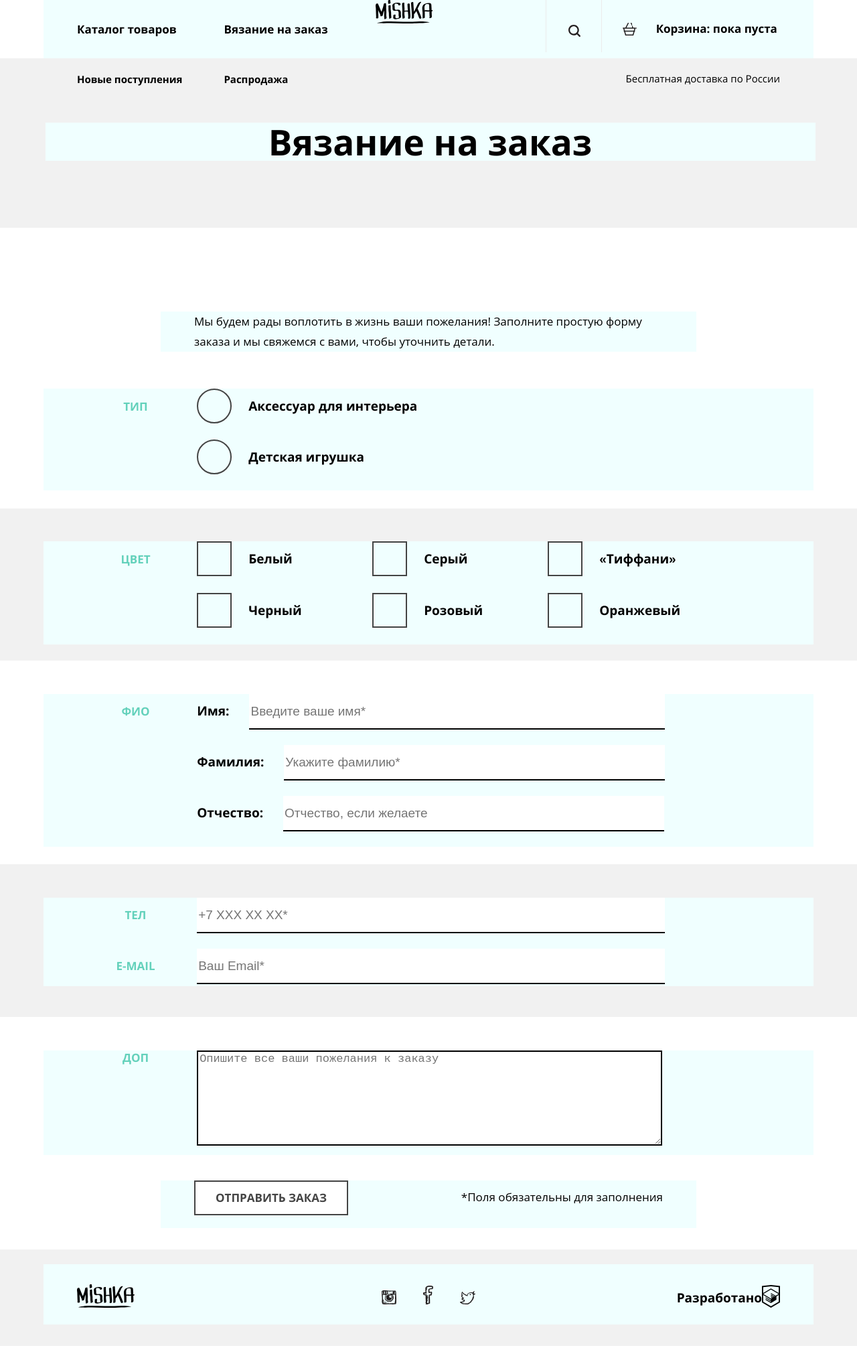
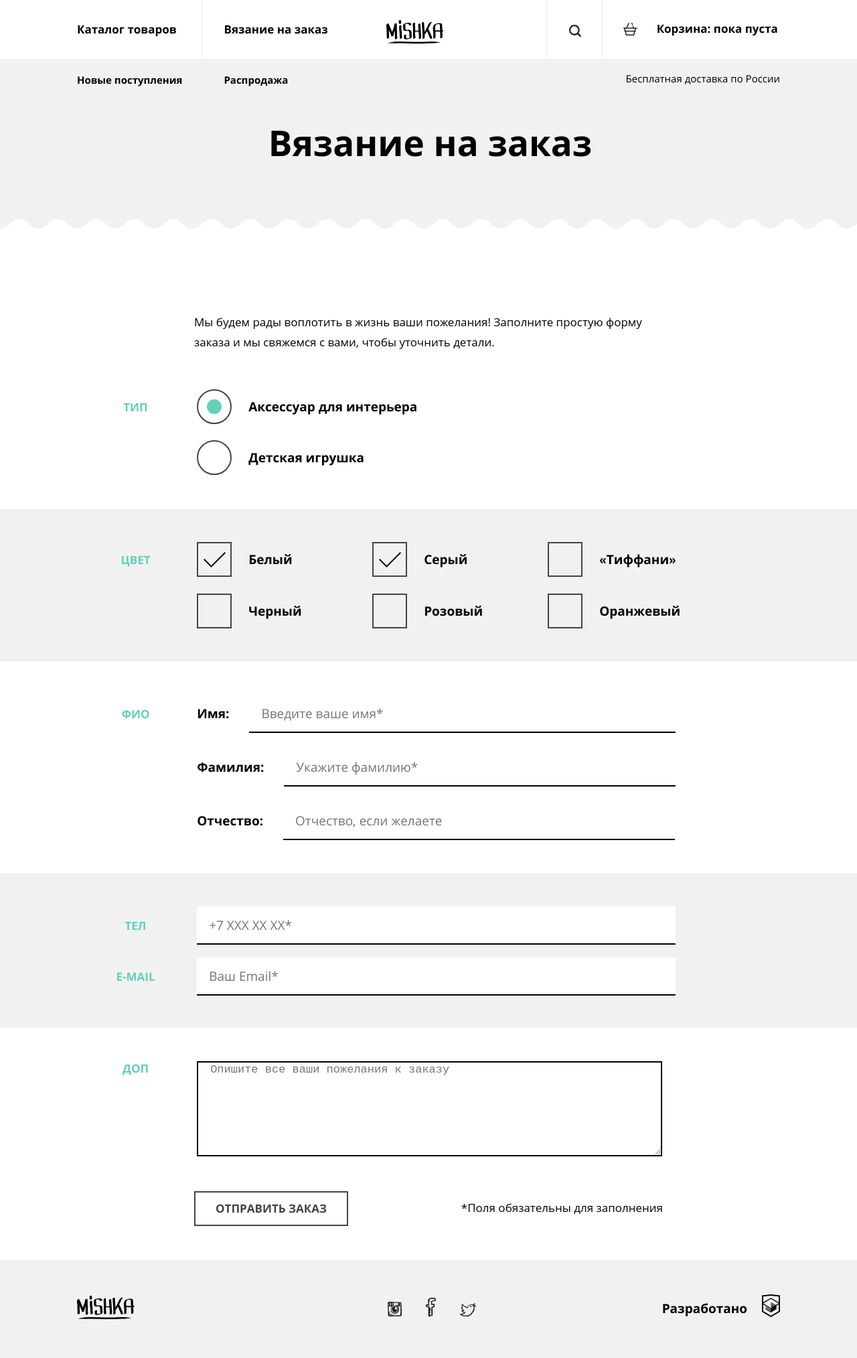
Before and after one commit to vlad3k/25008-mishka, a website: page form.html in a window 1280 px wide. Shown: the whole page at 67% size. Drawn offline with nearby package versions, Linux system fonts and the light colour scheme; files that its build step writes are made by us from their sources; files whose address does not match are found by name.

Commit message:
Кликабельность радио и чекбоксов

```diff
--- a/sass/blocks/about-us.scss
+++ b/sass/blocks/about-us.scss
@@ -33,7 +33,7 @@
       left: 8px;
       width: 32px;
       height: 38px;
-      background: url(../../img/icon-feature-1.svg) no-repeat;;
+      background: url(../img/icon-feature-1.svg) no-repeat;;
     }
   }
 
@@ -46,7 +46,7 @@
       left: 0;
       width: 47px;
       height: 28px;
-      background: url(../../img/icon-feature-3.svg) no-repeat;;
+      background: url(../img/icon-feature-3.svg) no-repeat;;
     }
   }
 
@@ -59,7 +59,7 @@
       left: 8px;
       width: 34px;
       height: 28px;
-      background: url(../../img/icon-feature-5.svg) no-repeat;;
+      background: url(../img/icon-feature-5.svg) no-repeat;;
     }
   }
 
@@ -72,7 +72,7 @@
       left: 3px;
       width: 35px;
       height: 35px;
-      background: url(../../img/icon-feature-2.svg) no-repeat;;
+      background: url(../img/icon-feature-2.svg) no-repeat;;
     }
   }
 
@@ -85,7 +85,7 @@
       left: -6px;
       width: 55px;
       height: 24px;
-      background: url(../../img/icon-feature-4.svg) no-repeat;;
+      background: url(../img/icon-feature-4.svg) no-repeat;;
     }
   }
 
@@ -98,7 +98,7 @@
       left: 3px;
       width: 33px;
       height: 33px;
-      background: url(../../img/icon-feature-6.svg) no-repeat;;
+      background: url(../img/icon-feature-6.svg) no-repeat;;
     }
   }
 }
--- a/sass/blocks/categories-nav.scss
+++ b/sass/blocks/categories-nav.scss
@@ -66,8 +66,20 @@
 @media screen and (min-width: 768px) {
 
   .categories-nav {
-    margin-top: -133px;
+    position: relative;
+    margin-top: -115px;
     margin-bottom: 2px;
+    &::after {
+      z-index: 10;
+      position: absolute;
+      content: "";
+      left: 16px;
+      bottom: -12px;
+      width: 100%;
+      height: 23px;
+      background-image: url(../img/bg-zigzag-fill.svg);
+      background-size: auto 23px;
+    }
 
     &__container {
       width: 668px;
@@ -113,7 +125,12 @@
 @media screen and (min-width: 1150px) {
 
   .categories-nav {
-    margin-top: -102px;
+    margin-top: -115px;
+    &::after {
+      bottom: -8px;
+      left: 0;
+      background-size: auto;
+    }
 
     &__container {
       width: 1050px;
--- a/sass/blocks/contacts.scss
+++ b/sass/blocks/contacts.scss
@@ -1,7 +1,5 @@
 .contacts {
   padding-top: 45px;
-  padding-left: 30px;
-  padding-right: 30px;
   padding-bottom: 40px;
 
   &__title {
--- a/sass/blocks/container.scss
+++ b/sass/blocks/container.scss
@@ -10,7 +10,6 @@
     padding-left: 50px;
     padding-right: 50px;
     width: 668px;
-    background: azure;
   }
 }
 
@@ -18,6 +17,5 @@
 
   .container {
     width: 1050px;
-    background-color: azure
   }
 }
--- a/sass/blocks/knitting-order-list.scss
+++ b/sass/blocks/knitting-order-list.scss
@@ -22,6 +22,20 @@
   }
   &__label--type {
     position: relative;
+    cursor: pointer;
+    span {
+      &::after {
+        position: absolute;
+        content: "";
+        display: none;
+        width: 16px;
+        height: 16px;
+        left: 13px;
+        top: 13px;
+        background-color: $color-light-green;
+        border-radius: 50%;
+      }
+    }
     &::before {
       position: absolute;
       content: "";
@@ -33,8 +47,25 @@
       border-radius: 50%;
     }
   }
+
   &__label--color {
     position: relative;
+    cursor: pointer;
+    span {
+      &::after {
+        position: absolute;
+        content: "";
+        top: 10px;
+        left: 10px;
+        display: none;
+        width: 37px;
+        height: 37px;
+        background-color: transparent;
+        background-image: url(../img/icon-tick.svg);
+        background-size: calc(70%);
+        background-repeat: no-repeat;
+      }
+    }
     &::before {
       position: absolute;
       content: "";
@@ -45,6 +76,9 @@
       border: 2px solid $color-light-text;
     }
   }
+
+
+
   &__item--color {
     margin-bottom: 21px;
   }
@@ -101,9 +135,24 @@
     &__item--type {
       margin-bottom: 24px;
     }
+    &__label--type {
+      span::after {
+        top: 15px;
+        left: 15px;
+        width: 22px;
+        height: 22px;
+      }
+    }
     &__label--color::before {
       width: 48px;
       height: 48px;
+    }
+    &__label--color {
+      span::after {
+        top: 15px;
+        left: 10px;
+        background-size: auto;
+      }
     }
     &__item--color {
       margin-bottom: 25px;
@@ -131,6 +180,8 @@
     &__text {
       padding-top: 15px;
       padding-bottom: 14px;
+      padding-left: 18px;
+      font-family: "OpenSans", "Helvetica", "Arial", sans-serif;
       font-size: 19px;
       line-height: 18px;
     }
@@ -148,6 +199,7 @@
       width: 490px;
     }
     &__textarea {
+      padding-left: 18px;
       width: 490px;
     }
   }
@@ -171,3 +223,19 @@
     }
   }
 }
+
+
+//Активация радио и чекбоксов
+#accessories:checked   + span::after,
+#toy:checked           + span::after {
+  display: block;
+}
+
+#color-white:checked   + span::after,
+#color-gray:checked    + span::after,
+#color-tiffany:checked + span::after,
+#color-black:checked   + span::after,
+#color-pink:checked    + span::after,
+#color-orange:checked  + span::after {
+  display: block;
+}
--- a/sass/blocks/knitting-order.scss
+++ b/sass/blocks/knitting-order.scss
@@ -162,6 +162,5 @@
         width: 700px;
       }
     }
-
   }
 }
--- a/sass/blocks/main-header.scss
+++ b/sass/blocks/main-header.scss
@@ -3,7 +3,7 @@
   padding-bottom: 122px;
   text-align: center;
   background: url(../img/hero-mobile@1x.jpg) no-repeat;
-  background-position: center -18px;
+  background-position: center 0;
   background-size: cover;
   box-sizing: border-box;
 
@@ -20,9 +20,9 @@
   .main-header {
     z-index: 0;
     position: relative;
-    margin-top: -75px;
+    margin-top: -83px;
     padding-top: 153px;
-    height: 760px;
+    height: 742px;
     border-top: 1px solid $color-gray;
     background-size: cover;
 
@@ -38,8 +38,7 @@
 @media screen and (min-width: 1150px) {
 
   .main-header {
-    height: 730px;
-
+    height: 743px;
 
     &__title {
       padding-left: 200px;
--- a/sass/blocks/page-footer.scss
+++ b/sass/blocks/page-footer.scss
@@ -1,7 +1,5 @@
 .page-footer {
   padding-top: 22px;
-  padding-left: 30px;
-  padding-right: 30px;
   background: $color-bg-gray;
   &__social {
     display: flex;
@@ -12,13 +10,11 @@
     padding-bottom: 25px;
     border-bottom: 1px solid #e5e5e5;
   }
-  &__social-link {
-    padding-right: 36px;
-  }
+
   &__copyright {
     display: flex;
     justify-content: space-around;
-    padding-top: 21px;
+    padding-top: 18px;
     padding-bottom: 20px;
   }
   &__text {
@@ -32,33 +28,52 @@
   &__logo {
     display: none;
   }
+  &__social-link {
+    margin-right: 36px;
+  }
+  &__link {
+    padding-right: 22px;
+  }
 }
 
 @media screen and (min-width: 768px) {
   .page-footer {
+    padding-top: 33px;
     padding-bottom: 32px;
     &__container {
       display: flex;
       justify-content: space-between;
-      align-items: flex-end;
-      padding-top: 10px;
     }
     &__social {
-      flex: 3.2;
+      flex-grow: 0.5;
       margin-left: 0;
+      padding-top: 23px;
       border: none;
     }
     &__social-link {
-      margin-right: 4px;
+      margin-right: 36px;
     }
-    &__link {}
     &__logo {
+      flex-grow: 1;
       display: block;
       align-self: center;
-      flex: 1;
     }
     &__copyrigth {
-      flex: 1;
+      flex-grow: 1;
+    }
+    &__link {
+      padding-right: 0;
+      padding-left: 22px;
     }
   }
 }
+
+@media screen and (min-width: 1150px) {
+
+  .page-footer {
+
+    &__social {
+      flex-grow: 3;
+    }
+  }
+}
--- a/sass/blocks/page-nav.scss
+++ b/sass/blocks/page-nav.scss
@@ -99,7 +99,7 @@
       display: flex;
       .page-nav__link {
         margin-right: 37px;
-        padding-top: 27px;
+        padding-top: 20px;
         font-size: 15px;
         line-height: 24px;
       }
@@ -121,9 +121,9 @@
       border-top: none;
     }
     &__link--search {
-      margin-right: 81px;
       padding-top: 28px;
       min-width: 84px;
+      height: 87px;
       font-size: 0;
       border-left: 1px solid $color-gray;
       border-right: 1px solid $color-gray;
@@ -143,6 +143,7 @@
     }
     &__link--basket {
       padding-top: 31px;
+      padding-left: 81px;
       span {
         position: relative;
         &::after {
@@ -157,7 +158,7 @@
       }
     }
     &__link--delivery {
-      padding-top: 22px;
+      padding-top: 13px;
       font-family: "OpenSans", "Helvetica", "Arial", sans-serif;
       font-weight: normal;
       font-size: 15px;
@@ -171,19 +172,32 @@
     &__logo {
       order: 1;
       padding: 0;
-      min-width: 244px;
+      padding-top: 30px;
+      padding-left: 50px;
+      min-width: 239px;
     }
     &__items-menu1 {
       order: 0;
       .page-nav__link {
-        margin-right: 71px;
+        margin-right: 0;
         padding-top: 32px;
+        padding-right: 37px;
         font-size: 17px;
         line-height: 24px;
       }
     }
+
+    &__link--knitting {
+      padding-left: 33px;
+    }
+
+    &__item--catalog {
+      border-right: 1px solid #ececec;
+    }
+
     &__items-menu2 {
       order: 2;
+      margin-left: 0px;
     }
     &__items-tablet {
       order: 4;
@@ -194,7 +208,7 @@
       display: flex;
       .page-nav__link {
         margin-right: 62px;
-        padding-top: 28px;
+        padding-top: 20px;
         font-size: 15px;
         line-height: 24px
       }
--- a/sass/blocks/product-week.scss
+++ b/sass/blocks/product-week.scss
@@ -1,5 +1,5 @@
 .product-week {
-  padding-top: 10px;
+  padding-top: 25px;
   padding-bottom: 30px;
   box-sizing: border-box;
 
--- a/sass/blocks/total-header.scss
+++ b/sass/blocks/total-header.scss
@@ -16,9 +16,21 @@
 @media screen and (min-width: 768px) {
 
   .total-header {
-    margin-top: -75px;
+    position: relative;
+    margin-top: -83px;
     padding-top: 96px;
     padding-left: 10px;
+    &::after {
+      z-index: 10;
+      content: "";
+      position: absolute;
+      left: 26px;
+      bottom: -13px;
+      width: 100%;
+      height: 23px;
+      background-image: url(../img/bg-zigzag-fill.svg);
+      background-size: auto 23px;
+    }
 
     &__title {
       font-size: 43px;
@@ -30,8 +42,14 @@
 @media screen and (min-width: 1150px) {
 
   .total-header {
+    position: relative;
     padding-left: 5px;
     padding-bottom: 100px;
+    &::after {
+      bottom: -9px;
+      left: 0;
+      background-size: auto;
+    }
 
     &__title {
       font-size: 53px;
```
Also changed, not shown: index.html (+2 -2 lines), sass/blocks/reviews.scss (+16 -11 lines), img/bg-zigzag-fill.svg (added), sass/global.scss (line endings or trailing spaces).
